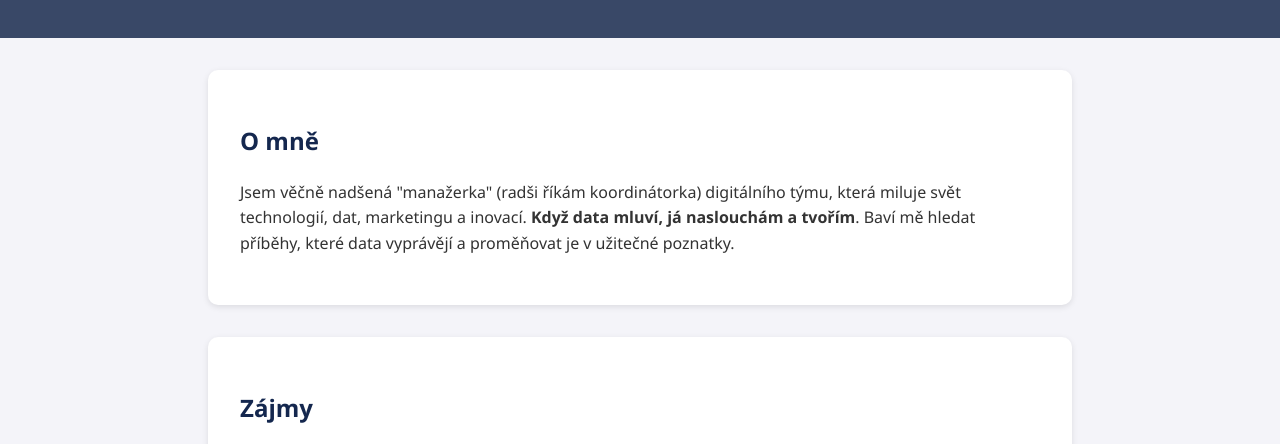
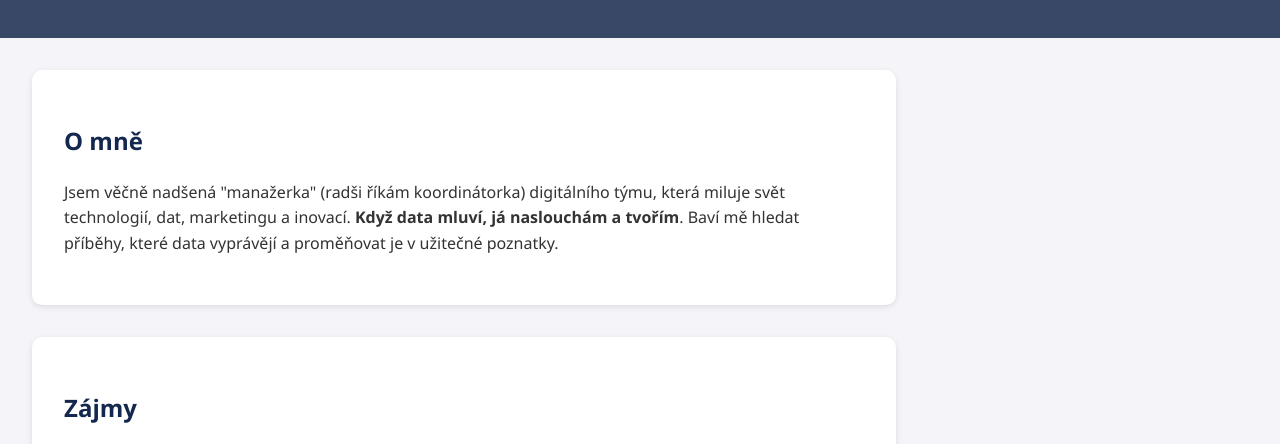
Before and after one commit to RenataM82/RM_Zivotopis, a plain HTML site: page index.html in a window 1280 px wide. Shown: the part 344-788 px from the top of the page. Drawn offline with Linux system fonts and the light colour scheme.

Commit message:
final verze

```diff
--- a/style.css
+++ b/style.css
@@ -27,7 +27,7 @@ h2 {
 
 section {
     background: #ffffff;
-    margin: 32px auto;
+    margin: 32px;
     padding: 32px;
     max-width: 800px;
     border-radius: 10px;
```
